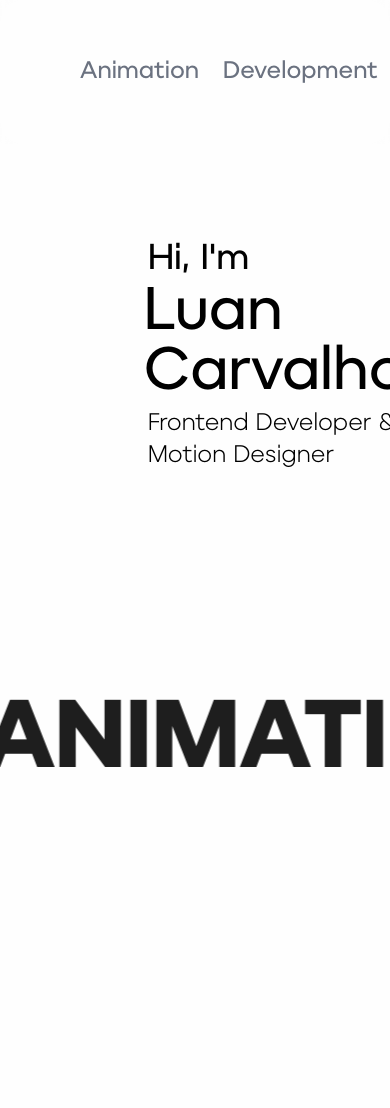
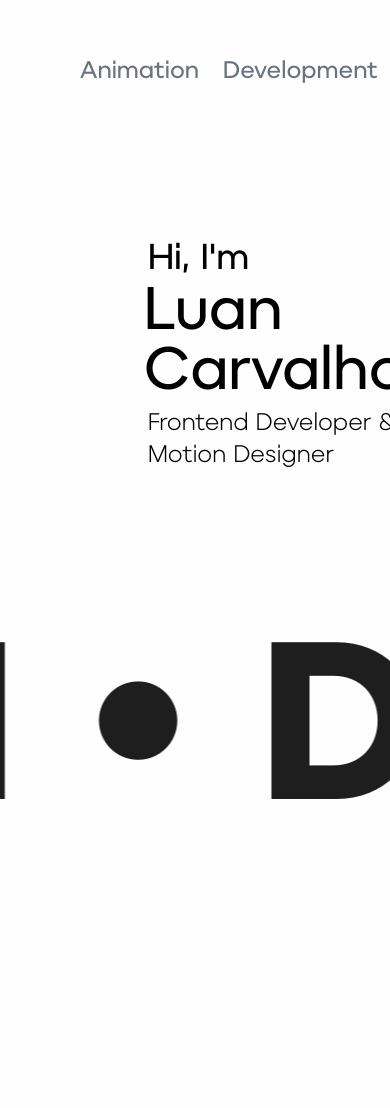
Before and after one commit to luanmcarvalho/portfolio-website, a Next.js app: page / in a window 390 px wide. Shown: the top 1108 px of the page. Built offline with nearby package versions, Linux system fonts and the light colour scheme.

Commit message:
bugs fixed

```diff
--- a/package.json
+++ b/package.json
@@ -3,7 +3,7 @@
   "version": "0.1.0",
   "private": true,
   "scripts": {
-    "dev": "next dev --turbopack",
+    "dev": "next dev",
     "build": "next build",
     "start": "next start",
     "lint": "next lint"
--- a/src/app/globals.css
+++ b/src/app/globals.css
@@ -35,7 +35,7 @@ body {
     transform: translateX(0);
   }
   100% {
-    transform: translateX(-100%);
+    transform: translateX(-50%);
   }
 }
 
@@ -44,3 +44,31 @@ body {
   animation: marquee 667s linear infinite;
   will-change: transform;
 }
+
+.marquee-container {
+  height: 30vh;
+  position: relative;
+  display: flex;
+  align-items: center;
+  overflow: hidden;
+}
+
+.marquee-track {
+  display: flex;
+  animation: marquee 60s linear infinite;
+  will-change: transform;
+  white-space: nowrap;
+}
+
+.marquee-content {
+  display: flex;
+  width: 50%; /* Each content div is half of the track */
+  font-size: clamp(4rem, 14vw, 14rem); /* Responsive font size */
+  white-space: nowrap;
+}
+
+@media (prefers-reduced-motion) {
+  .marquee-track {
+    animation-play-state: paused;
+  }
+}
--- a/src/app/page.tsx
+++ b/src/app/page.tsx
@@ -54,8 +54,18 @@ export default function Home () {
 
           {/* Menu Central */}
           <div className='flex flex-1 justify-center space-x-6'>
-            <p className='font-organica text-2xl text-gray-500 hover:text-black cursor-pointer transition-all duration-300 hover:scale-105' onClick={() => scrollToSection("animation")}>Animation</p>
-            <p className='font-organica text-2xl text-gray-500 hover:text-black cursor-pointer transition-all duration-300 hover:scale-105' onClick={() => scrollToSection("dev")}>Development</p>
+            <p
+              className='font-organica text-2xl text-gray-500 hover:text-black cursor-pointer transition-all duration-300 hover:scale-105'
+              onClick={() => isClient && scrollToSection("animation")}
+            >
+              Animation
+            </p>
+            <p
+              className='font-organica text-2xl text-gray-500 hover:text-black cursor-pointer transition-all duration-300 hover:scale-105'
+              onClick={() => isClient && scrollToSection("dev")}
+            >
+              Development
+            </p>
             <p className='font-organica text-2xl text-gray-500 hover:text-black cursor-pointer transition-all duration-300 hover:scale-105' onClick={() => scrollToSection("about")}>About</p>
             <p className='font-organica text-2xl text-gray-500 hover:text-black cursor-pointer transition-all duration-300 hover:scale-105' onClick={() => scrollToSection("contact")}>Contact</p>
           </div>
@@ -89,8 +99,13 @@ export default function Home () {
 
       <div className="w-full overflow-hidden mt-36" suppressHydrationWarning>
         <div className="h-[30vh] text-black flex items-center justify-center relative">
-          <div className="marquee-text whitespace-nowrap font-organicaBold absolute">
-            ANIMATION • DEVELOPMENT • DESIGN • MOTION • FRONTEND • BACKEND • MOBILE • 3D MODELS • REACT • NEXT JS • ANIMATION • DEVELOPMENT • DESIGN • MOTION • FRONTEND • BACKEND • MOBILE • 3D MODELS • REACT • NEXT JS • ANIMATION • DEVELOPMENT • DESIGN • MOTION • FRONTEND • BACKEND • MOBILE • 3D MODELS • REACT • NEXT JS • ANIMATION • DEVELOPMENT • DESIGN • MOTION • FRONTEND • BACKEND • MOBILE • 3D MODELS • REACT • NEXT JS •
+          <div className="marquee-track absolute whitespace-nowrap">
+            <span className="text-[14rem] font-organicaBold inline-block">
+              ANIMATION • DEVELOPMENT • DESIGN • MOTION • FRONTEND • BACKEND • MOBILE • 3D MODELS • REACT • NEXT JS •&nbsp;
+            </span>
+            <span className="text-[14rem] font-organicaBold inline-block">
+              ANIMATION • DEVELOPMENT • DESIGN • MOTION • FRONTEND • BACKEND • MOBILE • 3D MODELS • REACT • NEXT JS •&nbsp;
+            </span>
           </div>
         </div>
       </div>
```
Also changed, not shown: 1 other file (tests, documents, lock files or other folders).
